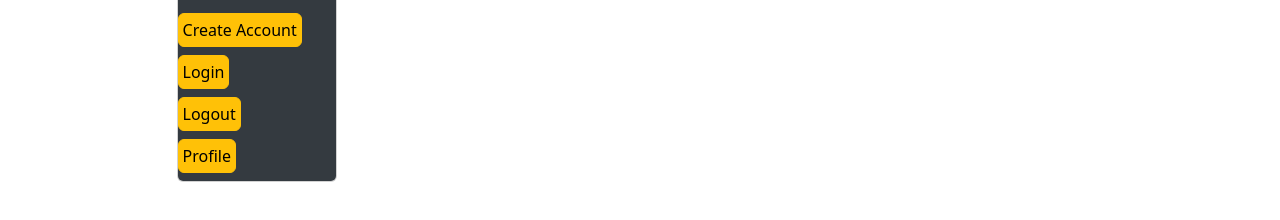
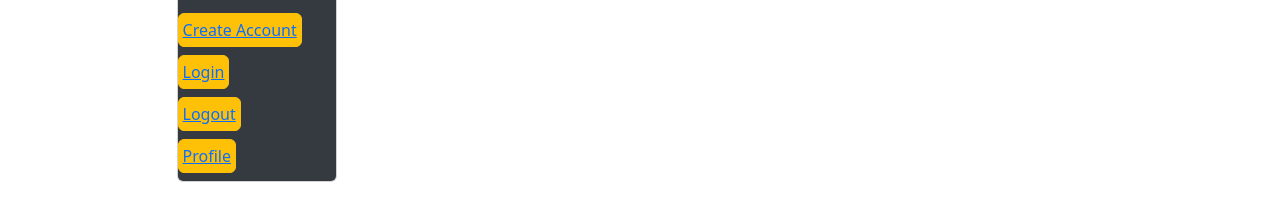
Before and after one commit to Loggingout/Passionate-Trap, a website built with Vite: page src/index.html in a window 1280 px wide. Both pictures are taken after a click on the button "Nav". Shown: the part 198-418 px from the top of the page. Built offline with nearby package versions, Linux system fonts and the light colour scheme.

Commit message:
Fixed profile button linking. Now link should rirect you to the correct place.

```diff
--- a/src/index.html
+++ b/src/index.html
@@ -25,10 +25,10 @@
                             <li><a class="dropdown-item" href="#">New In Town</a></li>
                             <li><a class="dropdown-item" href="#">Fetish Handlers</a></li>
                             <li><hr class="dropdown-divider"></li>
-                            <li><button class="btn btn-warning mt-2 p-1" type="button">Create Account</button></li>
-                            <li><button class="btn btn-warning mt-2 p-1" type="button">Login</button></li>
-                            <li><button class="btn btn-warning mt-2 p-1" type="button">Logout</button></li>
-                            <li><button class="btn btn-warning mt-2 p-1" type="button">Profile</button></li>
+                            <li><button class="btn btn-warning mt-2 p-1" type="button"><a href="create-account.html">Create Account</a></button></li>
+                            <li><button class="btn btn-warning mt-2 p-1" type="button"><a href="login.html">Login</a></button></li>
+                            <li><button class="btn btn-warning mt-2 p-1" type="button"><a href="logout.html">Logout</a></button></li>
+                            <li><button class="btn btn-warning mt-2 p-1" type="button"><a href="profile.html">Profile</a></button></li>
                         </ul>
                         </li>
                     </ul>
```
